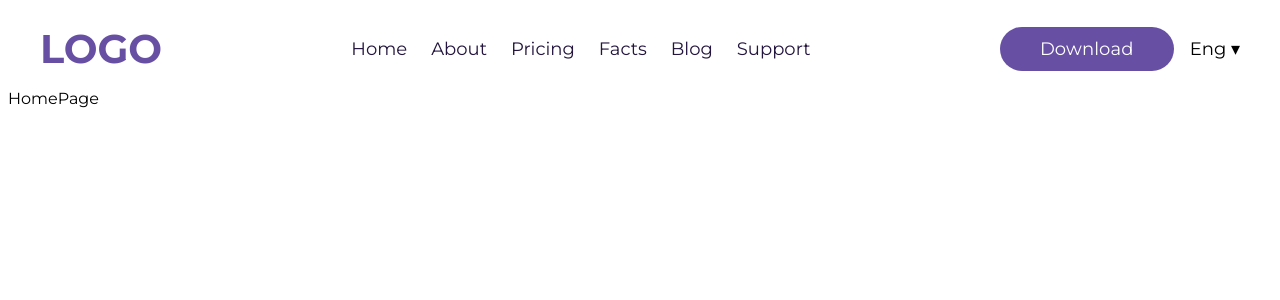
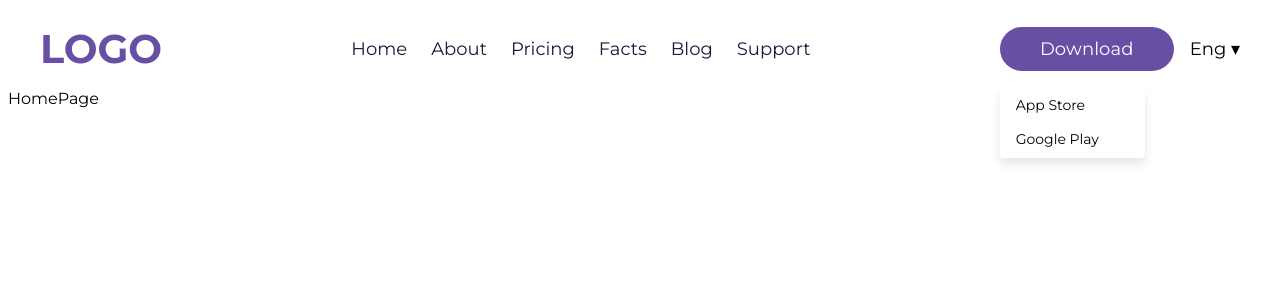
Before and after one commit to AnastasiiaBodnar/test-task, a Vue app: page / in a window 1280 px wide. Both pictures are taken after a click on the button "Download". Shown: the top 300 px of the page. Built offline with nearby package versions, Linux system fonts and the light colour scheme.

Commit message:
feat: add language and download dropdowns to header

```diff
--- a/src/components/layout/AppHeader.vue
+++ b/src/components/layout/AppHeader.vue
@@ -1,3 +1,18 @@
+<script setup>
+import { ref } from 'vue'
+
+const isLangOpen = ref(false)
+const isDownloadOpen = ref(false)
+
+const toggleLang = () => {
+  isLangOpen.value = !isLangOpen.value
+}
+
+const toggleDownload = () => {
+  isDownloadOpen.value = !isDownloadOpen.value
+}
+</script>
+
 <template>
   <header class="header">
     <div class="header__container">
@@ -13,8 +28,25 @@
         </nav>
 
         <div class="header__actions">
-            <button class="header__btn">Download</button>
-            <div class="header__lang">Eng ▾</div>
+            <div class="header__download" @click="toggleDownload">
+              <button class="header__btn">Download</button>
+              <div v-if="isDownloadOpen" class="header__dropdown">
+                <div class="header__dropdown-item header__dropdown-item--download">App Store</div>
+                <div class="header__dropdown-item header__dropdown-item--download">Google Play</div>
+              </div>
+        </div>
+
+            <div class="header__lang" @click="toggleLang">
+              Eng {{ isLangOpen ? '▴' : '▾' }}
+              <div v-if="isLangOpen" class="header__dropdown">
+                <div class="header__dropdown-item">
+                  <img src="/src/assets/icons/sverige.png" alt="Sverige"> Sverige
+                </div>
+                <div class="header__dropdown-item">
+                  <img src="/src/assets/icons/english.png" alt="English"> English
+                </div>
+              </div>
+            </div>
         </div>
     </div>
   </header>
@@ -68,11 +100,40 @@
     font-size: 18px;
     line-height: 20px;
     letter-spacing: 0.1px;
+    cursor: pointer;
+  }
+
+  .header__download {
+  position: relative;
   }
 
   .header__lang {
+    position: relative;
+    cursor: pointer;
     font-weight: 400;
     font-size: 18px;
-    line-height: 28px;
+  }
+
+  .header__dropdown {
+    position: absolute;
+    top: 140%;
+    left: 0;
+    background: var(--color-white);
+    border-radius: 4px;
+    min-width: 145px;
+    min-height: 70px;
+    box-shadow: 0 6px 10px rgb(0, 0, 0, 0.1);
+  }
+
+  .header__dropdown-item {
+    display: flex;
+    align-items: center;
+    padding: 4px 6px;
+    cursor: pointer;
+    font-size: 14px;
+  }
+
+  .header__dropdown-item--download {
+    padding: 8px 16px;
   }
   </style>
```
Also changed, not shown: src/assets/icons/english.png (added), src/assets/icons/sverige.png (added).
